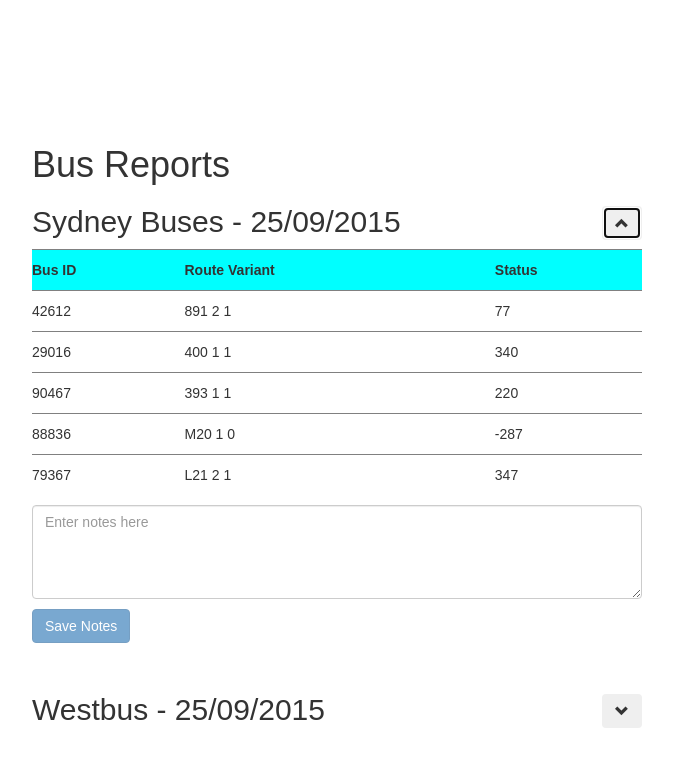
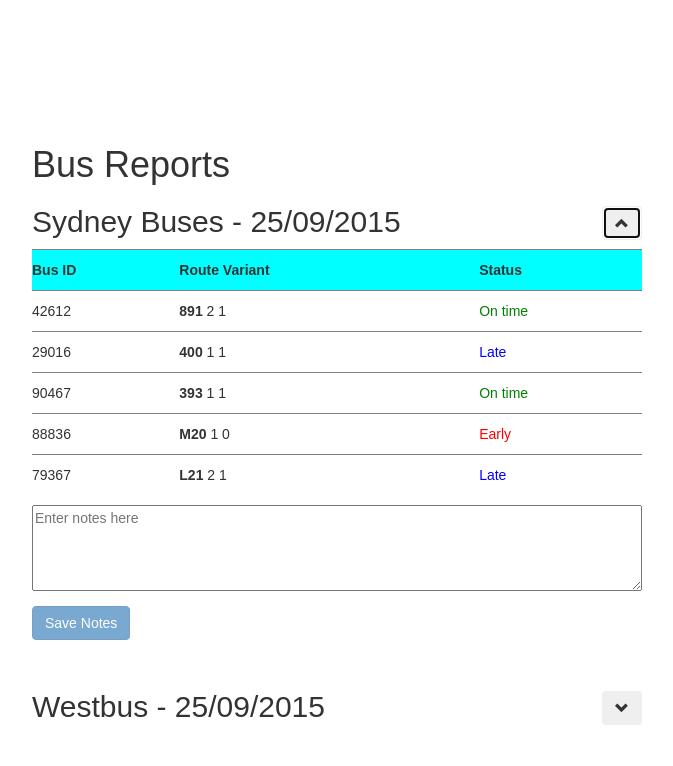
Before and after one commit to Ricardo-Oporto/tfnsw_angular, an Angular app: page / in a window 1280 px wide. Both pictures are taken after a click on the button 924 px from the left and 222 px from the top of the page. Shown: the top 766 px of the page, without its empty margins (303-976 px from the left). Built offline with nearby package versions, Linux system fonts and the light colour scheme.

Commit message:
directive

```diff
--- a/src/app/components/schedule-detail/schedule-detail.component.html
+++ b/src/app/components/schedule-detail/schedule-detail.component.html
@@ -21,16 +21,27 @@
               </tr>
               <tr *ngFor="let bus of schedule.busData">
                 <td>{{bus.busId}}</td>
-                <td>{{bus.routeVariant}}</td>
-                <td>{{bus.deviationFromTimetable}}</td>
+                <td>
+                  <span *ngIf="bus.routeVariant!=='UNKNOWN' else unknown">
+                    <b>{{bus.routeVariant.slice( 0, 3 )}}</b> {{bus.routeVariant.slice( 4, 7 )}}
+                  </span>
+                  <ng-template #unknown>
+
+                    {{ bus.routeVariant}}
+
+                  </ng-template>
+                </td>
+                <td>
+                  <span appRunningTime [time]="bus.deviationFromTimetable"></span>
+
+                </td>
               </tr>
             </table>
           </div>
         </div>
         <div class="row">
           <div class="col-md-12">
-            <textarea #noteArea [(ngModel)]="note" rows="4" placeholder="Enter notes here"
-              class="form-control"></textarea>
+            <textarea #noteArea [(ngModel)]="note" rows="4" placeholder="Enter notes here"></textarea>
           </div>
         </div>
         <div class="row">
--- a/src/app/components/schedule-detail/schedule-detail.component.scss
+++ b/src/app/components/schedule-detail/schedule-detail.component.scss
@@ -39,3 +39,19 @@ button {
 textarea {
   width: 100%;
 }
+
+.Early {
+  color: red;
+}
+
+.Ontime {
+  color: green;
+}
+
+.Late {
+  color: blue;
+}
+
+.UNKNOWN {
+  color: black;
+}
--- /dev/null
+++ b/src/app/directives/runningTime/running-time.directive.ts
@@ -0,0 +1,39 @@
+import { Status } from './../../shared/constants';
+import {
+  Directive,
+  AfterViewInit,
+  Input,
+  ElementRef,
+  Renderer2
+} from '@angular/core';
+
+@Directive({
+  selector: '[appRunningTime]'
+})
+export class RunningTimeDirective implements AfterViewInit {
+  @Input() time: number;
+
+  constructor(private elRef: ElementRef, private renderer: Renderer2) {}
+
+  ngAfterViewInit(): void {
+    switch (true) {
+      case this.time < 0:
+        this.setStatus(Status.EARLY);
+        break;
+      case 0 < this.time && this.time <= 300:
+        this.setStatus(Status.ON_TIME);
+        break;
+      case this.time > 300:
+        this.setStatus(Status.LATE);
+        break;
+      default:
+        this.setStatus(Status.UNKNOWN);
+        break;
+    }
+  }
+
+  setStatus = (status: Status) => {
+    this.elRef.nativeElement.innerHTML = status;
+    this.renderer.addClass(this.elRef.nativeElement, status.replace(' ', ''));
+  };
+}
--- a/src/app/shared/constants.ts
+++ b/src/app/shared/constants.ts
@@ -2,3 +2,10 @@ export class Constants {
   public static DATA_URL = './assets/bus-services-data.json';
   public static APP_TITLE = 'Bus Schedule';
 }
+
+export enum Status {
+  EARLY = 'Early',
+  LATE = 'Late',
+  ON_TIME = 'On time',
+  UNKNOWN = 'UNKNOWN'
+}
```
Also changed, not shown: src/app/app.module.ts (+7 -1 lines), 1 other file (tests, documents, lock files or other folders).
